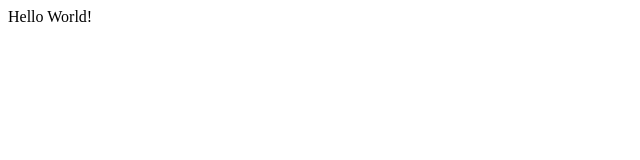
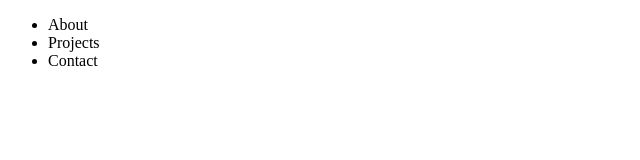
Before and after one commit to vroman1/Module-17-Homework, a plain HTML site: page index.html in a window 1280 px wide. Shown: the whole page, without its empty margins (0-640 px from the left). Drawn offline with Linux system fonts and the light colour scheme.

Commit message:
beginning header

```diff
--- a/index.html
+++ b/index.html
@@ -4,8 +4,21 @@
     <meta charset="UTF-8">
     <meta name="viewport" content="width=device-width, initial-scale=1.0">
     <title>Document</title>
+    <link type="stylesheet"
+    href="/css/styles.css"
 </head>
 <body>
-    Hello World!
+    <header  class="navigation">
+        <div class="inline-block">
+        </div>
+        <div class= "inline-block">
+            <ul>
+                <li>About</li>
+                <li>Projects</li>
+                <li>Contact</li>
+          </ul>
+        </div>
+
+    </header>
 </body>
 </html>
```
Also changed, not shown: css/styles.css (added).
